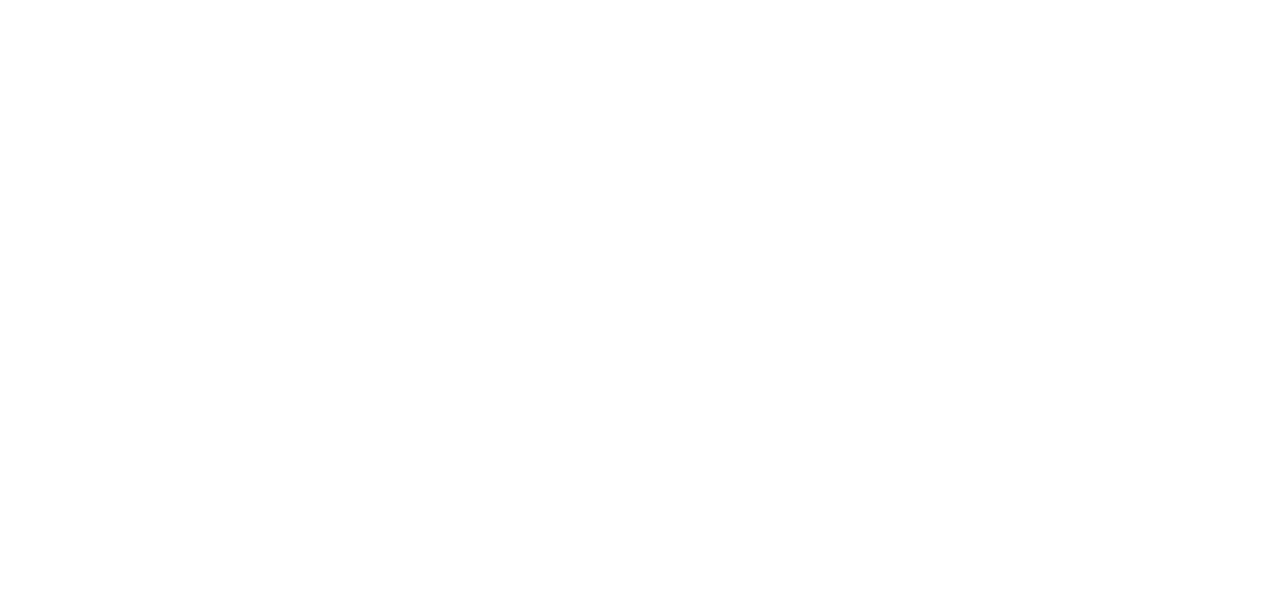
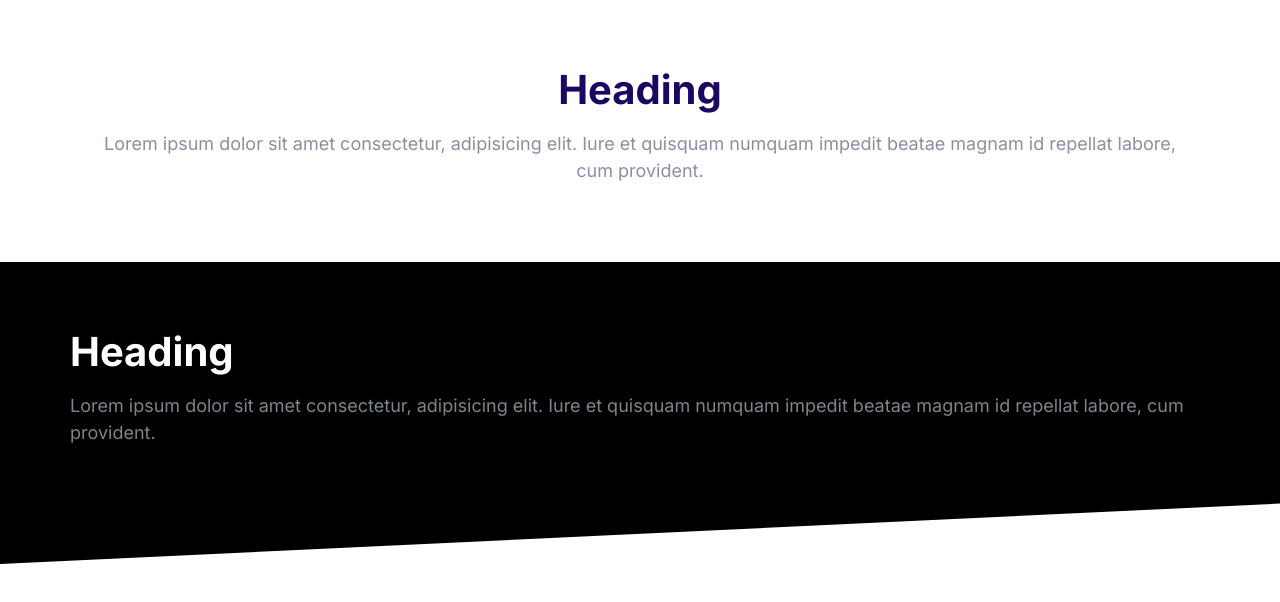
Before and after one commit to faiyazptel/faiyaz, a plain HTML site: page index.html in a window 1280 px wide. Drawn offline with Linux system fonts and the light colour scheme.

Commit message:
Build block components

```diff
--- a/css/style.css
+++ b/css/style.css
@@ -544,3 +544,38 @@ a {
   max-height: 100vh;
   opacity: 1;
 }
+
+/* Blocks */
+
+.block {
+  --padding-vertical: 6rem;
+  padding: var(--padding-vertical) 2rem;
+}
+.block__header {
+  text-align: center;
+}
+.block__heading {
+  margin-top: 0;
+}
+
+.block--dark {
+  background: #000;
+  color: #7b858b;
+}
+
+.block--dark .block__heading {
+  color: #fff;
+}
+
+.block--skewed-right {
+  clip-path: polygon(0% 0%, 100% 0%, 100% 100%, 0% 80%);
+  padding-bottom: calc(var(--padding-vertical) + 4rem);
+}
+.block--skewed-left {
+  clip-path: polygon(0% 0%, 100% 0%, 100% 80%, 0% 100%);
+  padding-bottom: calc(var(--padding-vertical) + 4rem);
+}
+.container {
+  max-width: 1140px;
+  margin: 0 auto;
+}
--- a/index.html
+++ b/index.html
@@ -14,6 +14,26 @@
     <link rel="stylesheet" href="css/style.css" />
   </head>
   <body>
+    <section class="block container">
+      <header class="block__header">
+        <h2 class="block__heading">Heading</h2>
+        <p>
+          Lorem ipsum dolor sit amet consectetur, adipisicing elit. Iure et
+          quisquam numquam impedit beatae magnam id repellat labore, cum
+          provident.
+        </p>
+      </header>
+    </section>
+    <section class="block block--dark block--skewed-left">
+      <div class="container">
+        <h2 class="block__heading">Heading</h2>
+        <p>
+          Lorem ipsum dolor sit amet consectetur, adipisicing elit. Iure et
+          quisquam numquam impedit beatae magnam id repellat labore, cum
+          provident.
+        </p>
+      </div>
+    </section>
     <script src="js/main.js"></script>
   </body>
 </html>
```
Also changed, not shown: Components/block.html (added, +18 -0 lines).
